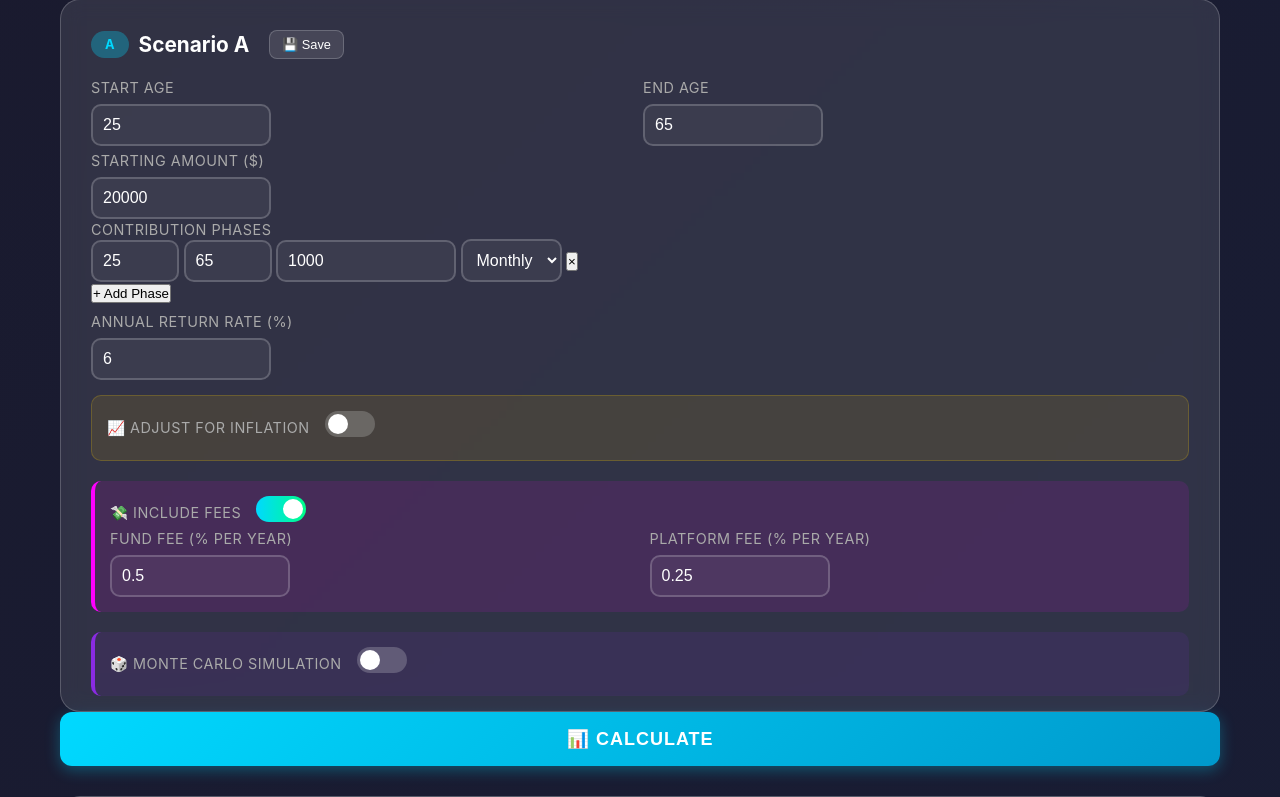
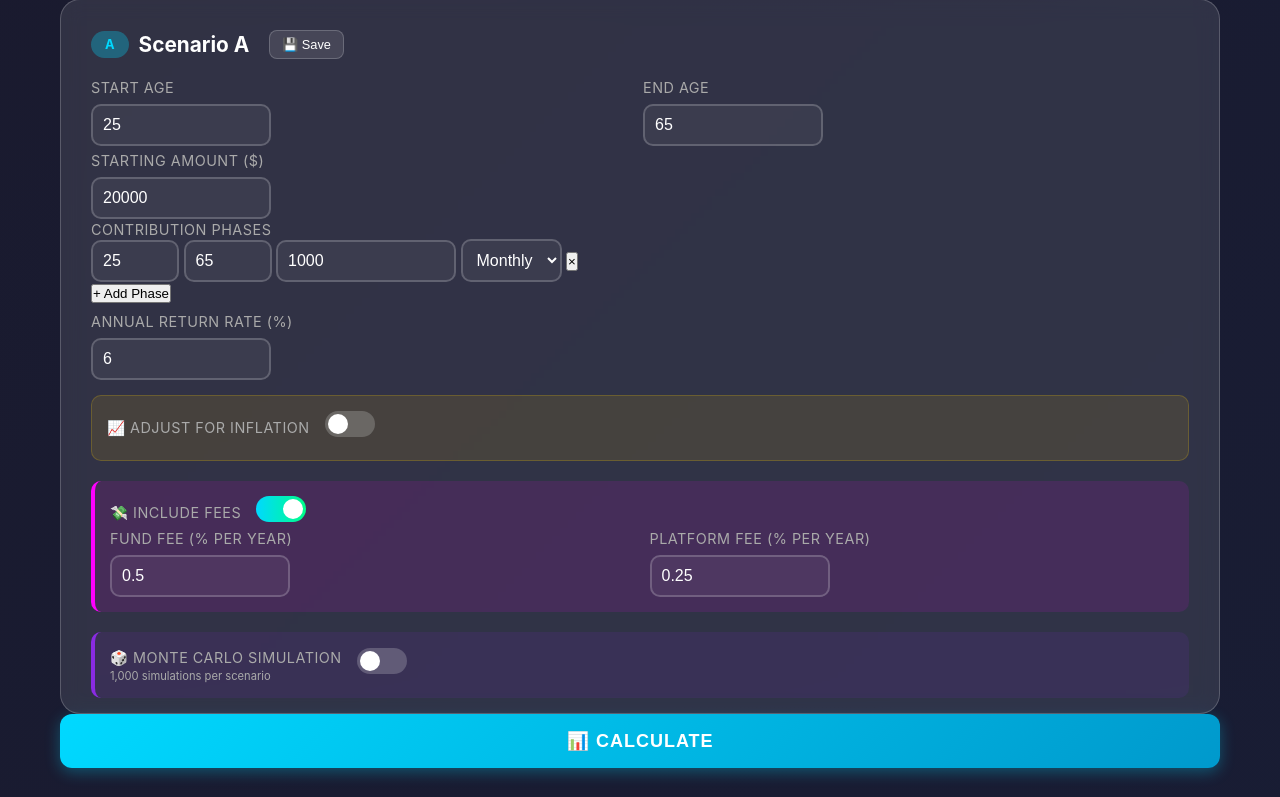
Before and after one commit to thomaslr/investment-calculator, a Flask app: page / in a window 1280 px wide. Shown: the part 333-1130 px from the top of the page. Run offline with Flask 3, Linux system fonts and the light colour scheme.

Commit message:
feat: Add simulation count detail below Monte Carlo Simulation labels.

```diff
--- a/templates/index.html
+++ b/templates/index.html
@@ -1607,7 +1607,10 @@
                     <div class="simulation-section">
                         <div class="form-grid" style="align-items: center;">
                             <div class="form-group" style="flex-direction: row; align-items: center; gap: 15px;">
-                                <label style="margin-bottom: 0;">🎲 Monte Carlo Simulation</label>
+                                <div>
+                                    <label style="margin-bottom: 0;">🎲 Monte Carlo Simulation</label>
+                                    <div style="font-size: 0.7rem; color: #aaa; margin-top: 2px;">1,000 simulations per scenario</div>
+                                </div>
                                 <label class="toggle-switch">
                                     <input type="checkbox" id="simulation-toggle-a">
                                     <span class="toggle-slider"></span>
@@ -1713,7 +1716,10 @@
                     <div class="simulation-section">
                         <div class="form-grid" style="align-items: center;">
                             <div class="form-group" style="flex-direction: row; align-items: center; gap: 15px;">
-                                <label style="margin-bottom: 0;">🎲 Monte Carlo Simulation</label>
+                                <div>
+                                    <label style="margin-bottom: 0;">🎲 Monte Carlo Simulation</label>
+                                    <div style="font-size: 0.7rem; color: #aaa; margin-top: 2px;">1,000 simulations per scenario</div>
+                                </div>
                                 <label class="toggle-switch">
                                     <input type="checkbox" id="simulation-toggle-b">
                                     <span class="toggle-slider"></span>
```
